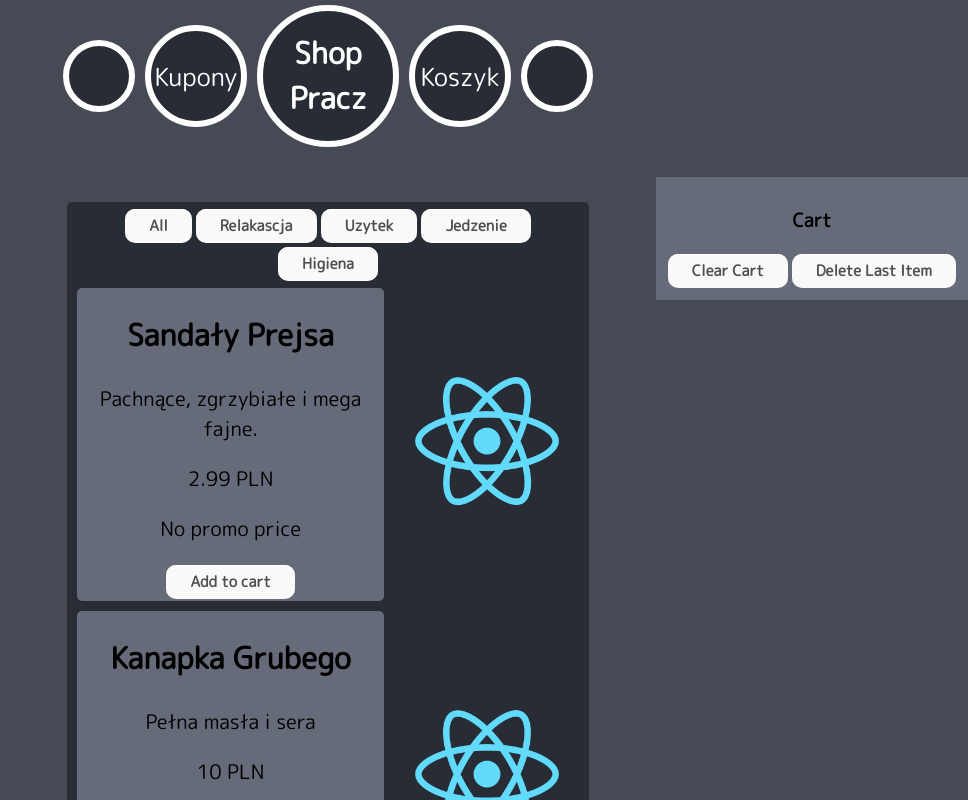
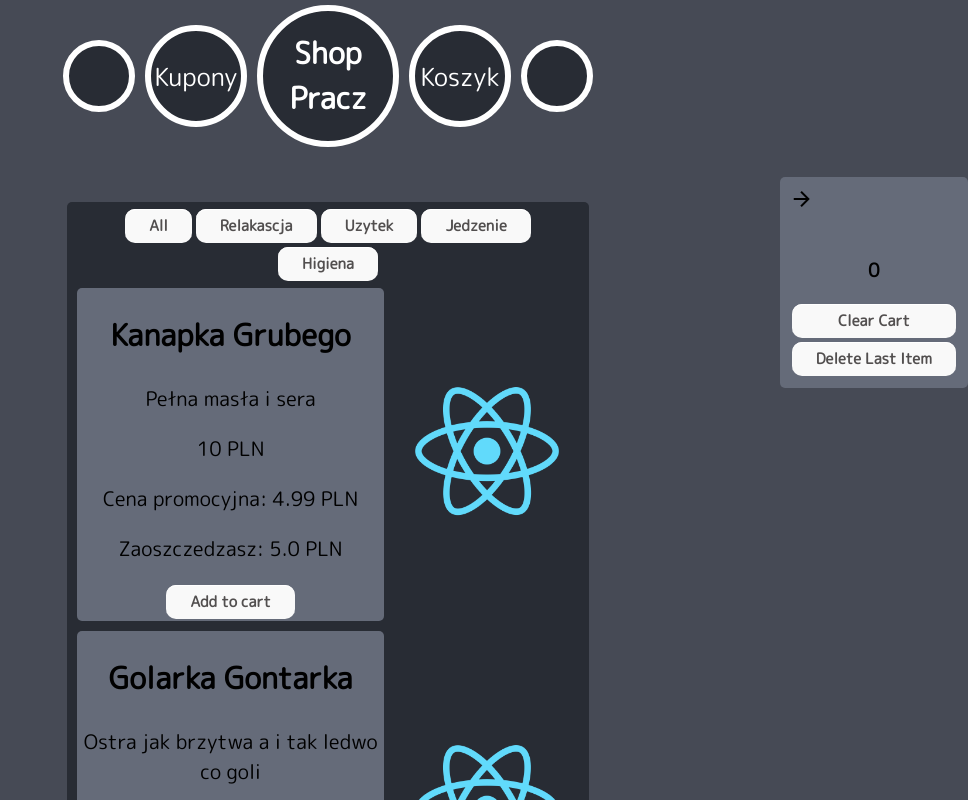
Before and after one commit to niebieskiczlowiek/React-shop-page, a React (Create React App) app: page / in a window 1280 px wide. Both pictures are taken after a click on the element "Koszyk". Shown: the top 800 px of the page, without its empty margins (312-1280 px from the left). Built offline with nearby package versions, Linux system fonts and the light colour scheme.

Commit message:
fixes and css

```diff
--- a/public/products.json
+++ b/public/products.json
@@ -1,18 +1,5 @@
 {
     "products": [
-        {
-            "id": 0,
-            "name": "Sandały Prejsa",
-            "description": "Pachnące, zgrzybiałe i mega fajne.",
-            "price": 2.99,
-            "promoPrice": null,
-            "category": "Relaksacja",
-            "available": true,
-            "image": "logo512.png",
-            "promoCode": null,
-            "promoCodeDiscount": null,
-            "redeemed": false
-        },
         {
             "id": 1,
             "name": "Kanapka Grubego",
--- a/src/App.js
+++ b/src/App.js
@@ -11,6 +11,7 @@ const App = () => {
   const [cartState, setCartState] = useState(false);
   const [itemCategory, setCategory] = useState([])
   const [couponBox, setCouponBox] = useState(false);
+  const [cartSum, setCartSum] = useState(0);
 
   useEffect(() => {
     const getData = async () => {
@@ -28,10 +29,12 @@ const App = () => {
     setCart([...cart, product]);
     setCartState(true)
     console.log(cart);
+    getCartSum();
   }
 
   const clearCart = () => {
     setCart([]);
+    setCartSum(0);
   }
 
   const showCart = () => {
@@ -44,16 +47,19 @@ const App = () => {
 
   const deleteLastItem = () => {
     setCart(cart.slice(0, -1));
+    setCartSum(cartSum - cart[cart.length - 1].price);
   }
 
   const deleteItem = (index) => {
     const newCart = [...cart];
     newCart.splice(index, 1);
     setCart(newCart);
+    setCartSum(cartSum - cart[index].price);
   }
 
   const discountCode = (code) => {
     const item = products.filter((products) => products.promoCode === code)[0]
+    console.log(item)
     const redeemed = item.redeemed
     if (item) {
       console.log(item.name, item.price)
@@ -70,7 +76,6 @@ const App = () => {
     else {
       console.log('Invalid coupon code')
     }
-
   }
 
   const category = (category) => {
@@ -81,6 +86,15 @@ const App = () => {
       const listCategory = products.filter((products) => products.category === category);
       setCategory(listCategory);
     }
+  }
+
+  const getCartSum = () => {
+    let sum = 0;
+    cart.forEach((item) => {
+      sum += item.price;
+    })
+    setCartSum(sum.toFixed(1));
+    console.log(sum)
   }
 
   return (
@@ -101,9 +115,9 @@ const App = () => {
 
       </div>
       {couponBox && <Coupons discountCode={discountCode}/>}
-      {cartState && <Cart cart={cart} clearCart={clearCart} className="outerCart" deleteLast={deleteLastItem} deleteItem={deleteItem} />}
+      {cartState && <Cart cart={cart} className="outerCart" clearCart={clearCart} deleteLast={deleteLastItem} deleteItem={deleteItem} cartSum={cartSum} />}
       <div>
-        <Products products={products} setCart={addToCart} /*discountCode={discountCode}*/ category={category} itemCategory={itemCategory}/>
+        <Products products={products} setCart={addToCart} category={category} itemCategory={itemCategory}/>
       </div>
     </div>
   );
--- a/src/components/cart/Cart.css
+++ b/src/components/cart/Cart.css
@@ -7,6 +7,7 @@
     background:#656b79;
     margin: 25px;
     margin-right: 0;
+    border-radius: 5px;
 }
 
 .cartItems{
@@ -17,6 +18,11 @@
 
 .buttons{
     display:flex;
+    flex-direction:column;
+}
+
+.material-symbols-outlined {
+    user-select: none;
 }
 
 .material-symbols-outlined:hover {
@@ -29,10 +35,10 @@
 	top:5px;
 }
 
-.material-symbols-outlined{
-
+.exit{
+    display: flex;
+    height: 50px;
 }
-
 
 .button {
     box-shadow:inset 0px 1px 0px 0px #ffffff;
--- a/src/components/cart/Cart.js
+++ b/src/components/cart/Cart.js
@@ -6,11 +6,16 @@ const Cart = (props) => {
     return (
         <div className="cart">
         <link rel="stylesheet" href="https://fonts.googleapis.com/css2?family=Material+Symbols+Outlined:opsz,wght,FILL,GRAD@48,400,0,0" />
-            <h3>Cart</h3>
+            <div className="exit">
+                <div className="material-symbols-outlined">
+                    arrow_forward
+                </div>
+            </div>
+            <h3>{props.cartSum}</h3>
                 {cart.map((item, index) => {
                     return <div className='cartItems'>
                         <p className="itemName" key={item}>{item.name}</p>
-                        <div class="material-symbols-outlined" onClick={() => props.deleteItem(index)}>
+                        <div className="material-symbols-outlined" onClick={() => props.deleteItem(index)}>
                             <p>cancel</p>
                         </div>
                     </div>
--- a/src/components/coupons/Coupons.css
+++ b/src/components/coupons/Coupons.css
@@ -4,8 +4,13 @@
     top: 0;
     left: 0;
     padding: 10px;
-    border: 2px solid #000;
     background:#656b79;
     margin: 25px;
     margin-right: 0;
+    border-radius: 5px;
 }
+
+.inputField{
+    display:flex;
+    flex-direction:column;
+}
--- a/src/components/products/Products.js
+++ b/src/components/products/Products.js
@@ -1,6 +1,5 @@
 import './Products.css'
 const Products = (props) => {
-    /*const products = props.products; */
     const category = props.itemCategory;
 
     return (
```
